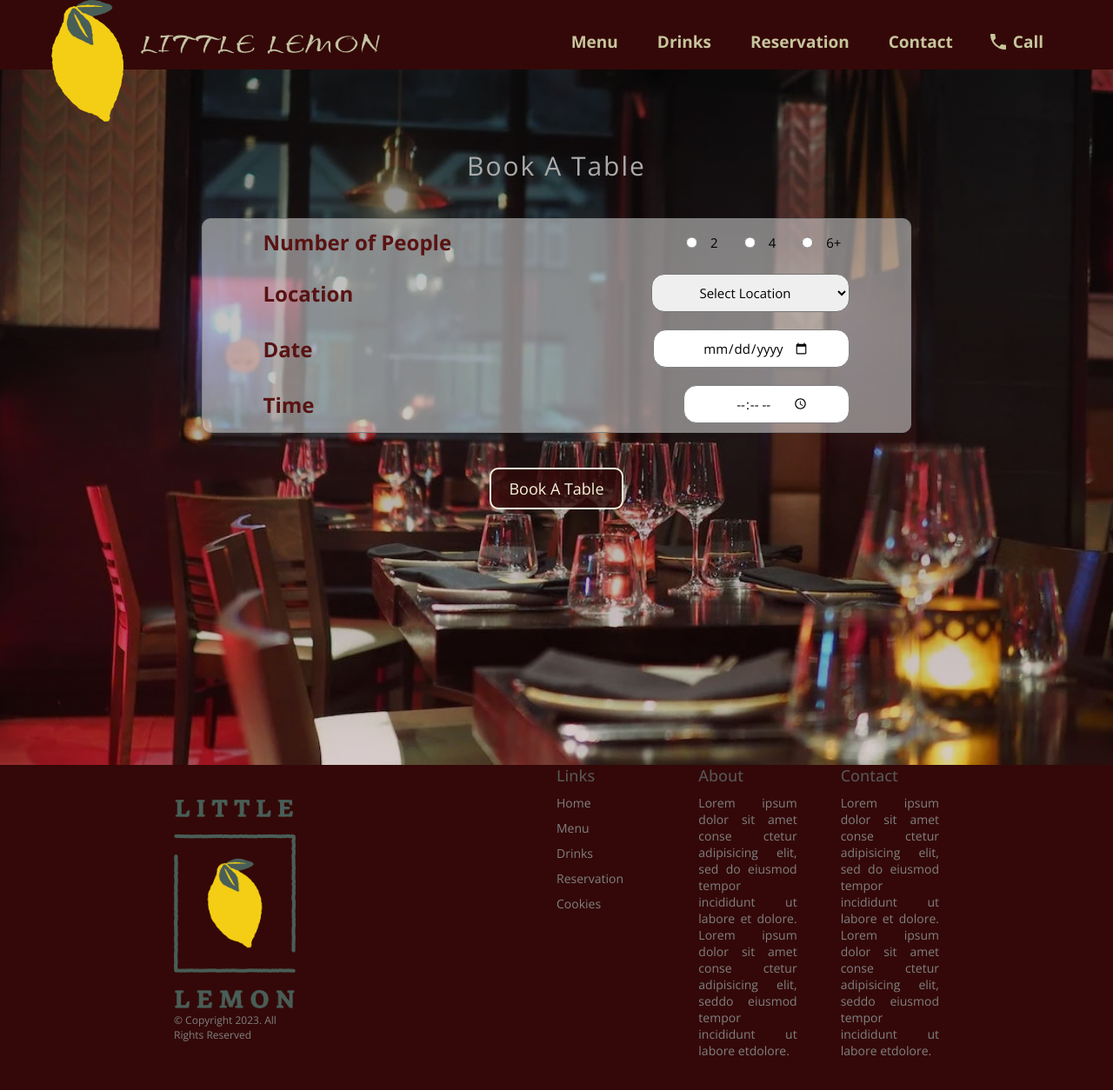
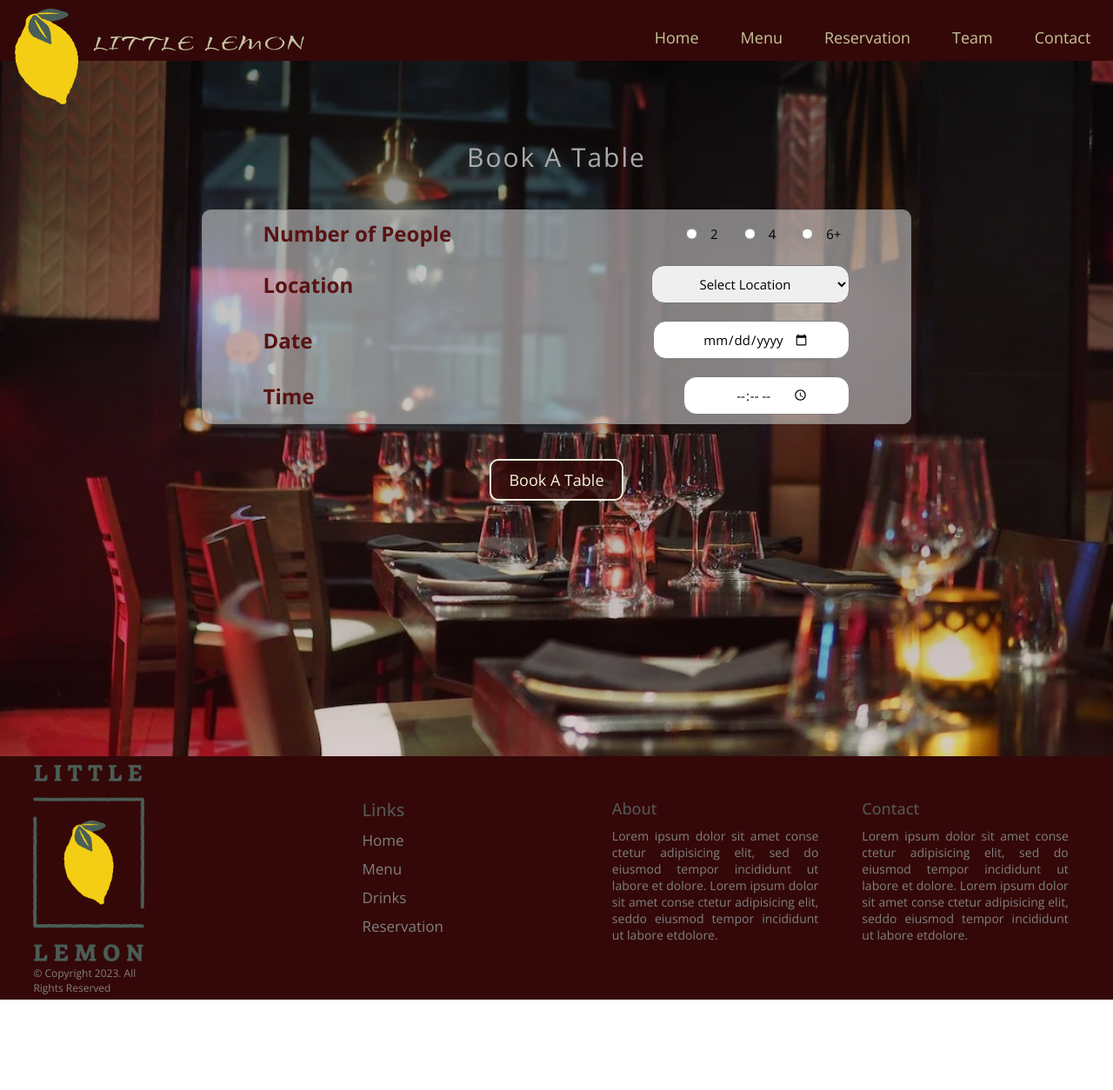
Before and after one commit to Taha-Raees/Little-Lemon, a React (Create React App) app: page /Little-Lemon/reservation in a window 1280 px wide. Shown: the top 1254 px of the page at 87% size. After the commit the page ends 1150 px from the top, so only its background shows below. Built offline with nearby package versions, Linux system fonts and the light colour scheme.

Commit message:
first com

```diff
--- a/src/components/MainDisplay/MainDisplay.jsx
+++ b/src/components/MainDisplay/MainDisplay.jsx
@@ -19,7 +19,7 @@ const MainDisplay = () => {
             </div>
         </div>
         <div className="welcome">
-            <span>WHETHER ALONE, AS A COUPLE, OR WITH THE WHOLE FAMILY, THERE IS SOMETHING FOR EVERY PALATE HERE.</span>
+            <h2>WHETHER ALONE, AS A COUPLE, OR WITH THE WHOLE FAMILY, THERE IS SOMETHING FOR EVERY PALATE HERE.</h2>
             <hr />
             <h1>Fine cuisine in an extraordinary ambience</h1>
         </div>
--- a/src/components/MainDisplay/MainDisplay.scss
+++ b/src/components/MainDisplay/MainDisplay.scss
@@ -5,7 +5,7 @@
         background-color: rgb(177, 175, 175);
         img{
             width: 100%;
-            height: 100vh;
+            height: auto;
 
         }
     }
@@ -15,32 +15,64 @@
         background-color: rgb(177, 175, 175);
 
      h1{
-        font-size: 30px;
+
+        font-size: 35px;
         font-weight: 700;
-        margin-left: 100px;
-        margin-top: -60px;
+        margin-left: 4vw;
+        margin-top: -70px;
         color: #380d0d;
+        @media only screen and (max-width: 600px) {
+          font-size: 25px;
+          font-weight: 800;
+          margin-top: 15px;
+          text-align: center;
+          margin-left: 0px;
+
+
+          }
        }
        .pdiv{
        color: #495E57;
         hr{
+            background: rgba(47, 2, 2, 0.542);
+                height: 1px;
+                border: 0;
             width: 40vw;
-            margin-top: 70px;
-            margin-bottom: 70px;
-            margin-left: 100px;
-            margin-right: 100px;
+            margin-top: 3vh;
+            margin-bottom: 6vh;
+            margin-left: 4vw;
+
+            @media only screen and (max-width: 600px) {
+                width: 92vw;
+
+
+               margin-left: 4vw;
+               margin-right: 4vw;
+
+                }
+
+
 
         }
         p{
+
             font-size: 20px;
             font-weight: 500;
-            margin: 0px 100px;
+            margin: 0 4vw;
             margin-bottom: 50px;
+            @media only screen and (max-width: 600px) {
+                font-weight: 400;
+                font-size: 16px;
+            }
 
 
             span{
                 font-size: 20px;
             font-weight: 700;
+            @media only screen and (max-width: 600px) {
+                font-weight: 600;
+                font-size: 16px;
+            }
             }
            }
 
@@ -49,28 +81,32 @@
 
     }
     .welcome{
-        padding: 100px 30px;
+        padding: 10vh 3vw;
         background-color: white;
 
-        span{
+        h2{
             font-style: oblique;
             font-size: 20px;
             font-weight: 310;
-            margin-left: 100px;
+            margin-left: 7vw;
         }
         h1{
             font-size: 30px;
             font-weight: 700;
-            margin-left: 100px;
+            margin-left: 7vw;
 
             color: #380d0d;
         }
         hr{
-            width: 40vw;
+            width: 60vw;
             margin-top: 20px;
             margin-bottom: 20px;
-            margin-left: 100px;
-            margin-right: 100px;
+            margin-left: 95px;
+
+            @media only screen and (max-width: 600px) {
+                margin-left: 30px;
+
+            }
 
         }
     }
@@ -78,12 +114,20 @@
         display: flex;
        margin: 70px 100px;
         background-color: transparent;
+        @media only screen and (max-width: 600px) {
+            margin: 50px 0px;
+
+        }
 
         .desc{
             background-color: #380d0d;
             margin: 70px 120px;
             text-align: center;
             border-radius: 15px;
+            @media only screen and (max-width: 600px) {
+                margin: 50px 30px;
+
+            }
             span{
                 padding:14px 20px;
                 font-size: 18px;
--- a/src/components/footer/Footer.jsx
+++ b/src/components/footer/Footer.jsx
@@ -13,13 +13,12 @@ const Footer = () => {
           </span>
       </div>
       <div className="top">
-        <div className="item">
+        <div className="item1">
           <h1>Links</h1>
           <Link className ="link" to="/"><span>Home</span></Link>
           <Link className ="link" to="/menu"><span>Menu</span></Link>
           <Link className ="link" to="/"><span>Drinks</span></Link>
           <Link className ="link" to="/reservation"><span>Reservation</span></Link>
-          <span>Cookies</span>
 
         </div>
         <div className="item">
--- a/src/components/footer/Footer.scss
+++ b/src/components/footer/Footer.scss
@@ -2,16 +2,39 @@
 
   display: flex;
   align-items: center;
-  justify-content: center;
-  gap: 300px;
+  justify-content: space-between;
   background-color: #340808;
 
     .top {
       display: flex;
       gap: 50px;
-      margin-bottom: 40px;
-      margin-right: 200px;
-      overflow: hidden;
+      margin-bottom: 2vh;
+      margin-right: 4vw;
+      .item1 {
+        flex: 1;
+        display: flex;
+        flex-direction: column;
+        gap: 10px;
+        text-align: justify;
+        font-size: 17px;
+        padding-left: 250px;
+        @media only screen and (max-width: 600px) {
+          padding-left: 25px;
+          font-size: 14px;
+
+        }
+
+
+        h1{
+          font-size: 20px;
+          font-weight: 500;
+          color: #555;
+        }
+
+        span{
+          color: gray;
+        }
+      }
 
       .item {
         flex: 1;
@@ -20,6 +43,9 @@
         gap: 10px;
         text-align: justify;
         font-size: 14px;
+        @media only screen and (max-width: 600px) {
+          display: none;
+        }
 
         h1{
           font-size: 18px;
@@ -35,17 +61,20 @@
 
     .bottom {
       display: flex;
-      align-items: center;
 
      flex-direction: column;
-     margin-bottom: 40px;
-     margin-left: 200px;
-     margin-top: 20px;
+     margin-bottom: 5px;
+     margin-left: 3vw;
+     margin-top: 10px;
+
 
         .logo{
           img{
-            width: 140px;
-            height: 240px;
+            width: 10vw;
+            height: 100%;
+            @media only screen and (max-width: 600px) {
+              width: 20vw;
+            }
           }
         }
 
--- /dev/null
+++ b/src/components/navbar/NavData.js
@@ -0,0 +1,31 @@
+const topNav=[
+    {
+        id: 1,
+        Label: "Home",
+        to:"/"
+    },
+    {
+        id: 1,
+        Label: "Menu",
+        to:"/menu"
+    },
+    {
+        id: 1,
+        Label: "Reservation",
+        to:"/reservation"
+    },
+    {
+        id: 1,
+        Label: "Team",
+        to:"#"
+    },
+    {
+        id: 1,
+        Label: "Contact",
+        to:"#"
+    },
+];
+
+export const getTopNav= ()=>{
+    return topNav;
+};
--- a/src/components/navbar/Navbar.jsx
+++ b/src/components/navbar/Navbar.jsx
@@ -1,34 +1,43 @@
-import React from 'react'
+import React, { useEffect, useState } from 'react'
 import "./Navbar.scss"
 import { Link } from "react-router-dom";
-import PhoneIcon from "@mui/icons-material/Phone";
+import MenuIcon from "@mui/icons-material/Menu";
+import { getTopNav } from './NavData';
+import CloseIcon from '@mui/icons-material/Close';
+
 
 
 const Navbar = () => {
+  const [navItems,setNavItems]= useState([])
+  const [collapse,setCollapse]=useState("nav_menu")
+  const [toggleIcon,setToggleIcon]= useState("toggler_icon")
+
+useEffect(()=>{
+  setNavItems(getTopNav());
+},[]);
+
+const onToggle=()=>{
+  collapse === "nav_menu"?setCollapse("nav_menu nav_collapse")
+  : setCollapse("nav_menu")
+
+  toggleIcon==="toggler_icon"?setToggleIcon("toggler_icon toggle"):
+  setToggleIcon("toggler_icon")
+}
   return (
     <div className="navbar">
       <div className="wrapper">
-        <div className="left">
-        <Link className ="link" to="/"><img src="/Little-Lemon/images/c2.png" alt='' /></Link>
-        </div>
-        <div className="right">
-        <div className="item">
-            <Link className ="link" to="/menu">Menu</Link>
-          </div>
-          <div className="item">
-            <Link className ="link" to="/">Drinks</Link>
-          </div>
-          <div className="item">
-            <Link className ="link" to="/reservation">Reservation</Link>
-          </div>
-          <div className="item">
-            <Link className ="link" to="/reservation">Contact</Link>
-          </div>
-          <div className="item"><PhoneIcon/> <Link className ="link" to="/reservation"> Call</Link>
+      <Link className ="link" to="/"><img src="/Little-Lemon/images/c2.png" alt='' /></Link>
+      <ul className={collapse}>
+        {navItems.map((item)=>(
+          <li key={item.id}><Link className ="link" to={item.to}>{item.Label}</Link></li>
+        ))}
+      </ul>
+      <div className={toggleIcon} onClick={onToggle}>
+      <MenuIcon className='icon'/>
+      <CloseIcon className='icon2'/>
+      </div>
+      </div>
 
-          </div>
-        </div>
-      </div>
     </div>
   )
 }
--- a/src/components/navbar/Navbar.scss
+++ b/src/components/navbar/Navbar.scss
@@ -1,56 +1,85 @@
 .navbar{
-    height: 80px;
+    height: 70px;
     background-color: #340808;
     color: #C7C59C;
     position: sticky;
     top: 0;
+    width: 100%;
 
     .wrapper{
         display: flex;
         justify-content: space-between;
-        padding:0px 40px ;
-        flex-wrap: wrap;
+        align-items: center;
+        img{
+            margin-top: 10px;
+            width: 350px;
+            height: 110px;
+            @media only screen and (max-width: 600px) {
+                width: 240px;
+                height: 80px;
+              }
+
+        }
+        .nav_menu{
+            display: flex;
+            margin-top: -40px;
+            justify-content: space-around;
+            gap: 3rem;
+            padding-right: 2vw;
+            font-size: 18px;
+            @media only screen and (max-width: 600px) {
+                position: fixed;
+                background-color: #340808e5;
+                flex-direction: column;
+                top: 10vh;
+                width: 30%;
+                height: 87vh;
+                right: 0;
+                transform: translateX(100%);
+                transition: 0.5s ease-out;
 
 
-
-        .left{
-            display:flex;
-            align-items: center;
-            justify-content: center;
-            gap: 25px;
-            z-index: 2;
-
-
-            img{
-                width: 100%;
-                height: 140px;
+          }
+            li{
+                list-style: none;
 
             }
         }
+        .nav_collapse{
+            transform: translateX(0%);
+        }
+        .toggler_icon{
+            cursor: pointer;
+            margin-top: -20px;
+            display: none;
 
-        .right{
-            display: flex;
-            overflow: auto;
+            @media only screen and (max-width: 600px) {
+                display: block;
+                margin-right: 2vw;
+
+          }
+          .icon{
+            height: 35px;
+            width: 35px;
+
+          }
+          .icon2{
+            display: none;
+            height: 35px;
+            width: 35px;
+          }
 
 
-            .item{
-                display: flex;
-                margin-top: -50px;
-                align-items: center;
-                justify-content: center;
-                font-size: 19px;
-                margin-right: 40px;
-                font-weight: 650;
-                text-indent: 5px;
+        }
+        .toggle{
+            .icon{
+                display: none;
+            }
+            .icon2{
+                display: block;
+            }
+          }
+    }
 
 
-            }
-
-        }
-
-
-
-
-    }
-
 }
```
